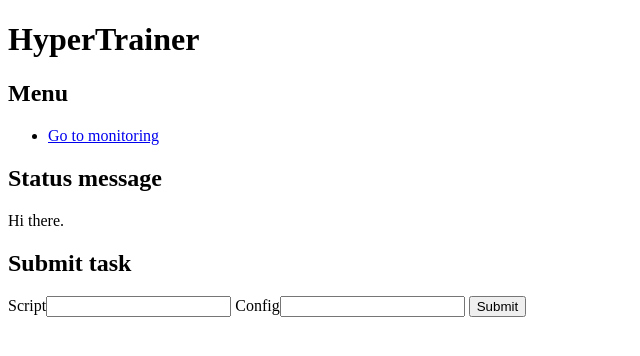
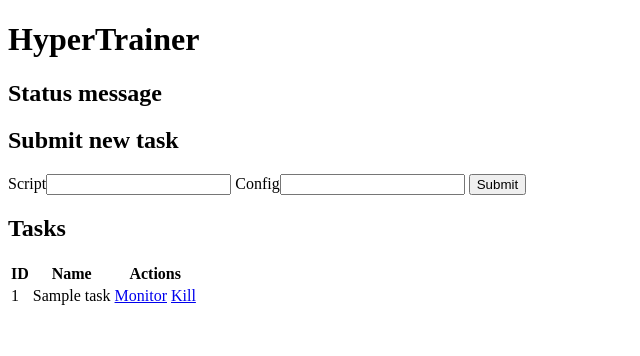
Before and after one commit to lemairecarl/hypertrainer, a Flask app: template templates/index.html in a window 1280 px wide. Shown: the top 356 px of the page, without its empty margins (0-640 px from the left). Run offline with Flask 2, Linux system fonts and the light colour scheme; the template is opened without the code that fills it: most values are stand-ins (such as "Sample title", 1, 10 or a date in 2020); parts of the project's set-up code (start-up, migrations or seed data) failed here and were passed over.

Commit message:
Implement kill task, monitor single task

```diff
--- a/experimentmanager.py
+++ b/experimentmanager.py
@@ -22,8 +22,7 @@ class ExperimentManager(object):
             Process(target=visdom.server.main).start()
 
         self.vis = visdom.Visdom()
-        self.tasks = []
-        self.processes = {}
+        self.tasks = {}
 
         if not self.vis.check_connection(timeout_seconds=4):
             raise RuntimeError('A visdom server must be running. Please run `visdom` in a terminal.')
@@ -37,6 +36,7 @@ class ExperimentManager(object):
         self.tasks.clear()
         # Iterate on yaml files
         for config_file_path in CONFIGS_PATH.glob('*.yaml'):
+            raise NotImplementedError  # TODO task_id when no pid?
             self.tasks.append(Task.from_config_file(config_file_path))
 
         self.add_suffixes_to_parent_configs()
@@ -73,16 +73,15 @@ class ExperimentManager(object):
             time.sleep(2 * 60)
 
     def launch_script(self, script_path: Path, config_file_path: Path):
-        t = Task.from_config_file(config_file_path)
         p = subprocess.Popen(['python', str(script_path), str(config_file_path)],
                              cwd=os.path.dirname(os.path.realpath(__file__)),
                              universal_newlines=True)
-        # TODO add to self.tasks
-        # FIXME do I need to keep the Popen?
-        self.processes[t] = p
+        t = Task.from_config_file(config_file_path)
+        t.task_id = p.pid
+        self.tasks[t.task_id] = t
 
     def get_all_outputs(self):
-        return {t.name: t.get_output() for t in self.processes.keys()}
+        return {t.name: t.get_output() for t in self.tasks}
 
     def add_suffixes_to_parent_configs(self):
         # needed because of how the visdom UI works
--- a/server.py
+++ b/server.py
@@ -1,4 +1,6 @@
 from pathlib import Path
+import os
+import signal
 
 from flask import Flask, request, render_template
 
@@ -8,19 +10,35 @@ app = Flask(__name__)
 em = ExperimentManager(start_visdom=False)
 
 
-@app.route('/')
-def home(msg=None):
-    return render_template('index.html', msg=msg)
+@app.route('/', methods=['GET', 'POST'])
+def main(msg='Ready.'):
+    action = request.args.get('action')
+    if action == 'submit':
+        msg = submit()
+    elif action == 'kill':
+        msg = kill()
+    elif action is None:
+        pass
+    else:
+        msg = 'ERROR: Unrecognized action.'
+    return render_template('index.html', tasks=em.tasks.values(), msg=msg)
 
 
-@app.route('/submit', methods=['POST'])
-def action():
+@app.route('/monitor/<int:task_id>')
+def monitor(task_id):
+    task = em.tasks[task_id]
+    stdout, stderr = task.get_output()
+    return render_template('monitor.html', task=task, stdout=stdout, stderr=stderr)
+
+
+def submit():
     script_path = request.form['script']
     config_path = request.form['config']
     em.launch_script(script_path=Path(script_path), config_file_path=Path(config_path))
-    return home('Launching "{}" with "{}".'.format(script_path, config_path))
+    return 'Launching "{}" with "{}".'.format(script_path, config_path)
 
 
-@app.route('/monitor')
-def monitor():
-    return render_template('monitor.html', all_outputs = em.get_all_outputs())
+def kill():
+    task_id = int(request.args.get('task_id'))
+    os.kill(task_id, signal.SIGTERM)
+    return 'Killed task with pid {}.'.format(task_id)
--- a/task.py
+++ b/task.py
@@ -15,6 +15,7 @@ class Task:
         self.config = config
         self.metrics = []
         self.best_epoch = None
+        self.task_id = None
 
     @staticmethod
     def from_config_file(config_file_path):
--- a/templates/index.html
+++ b/templates/index.html
@@ -3,25 +3,30 @@
 
 <h1>HyperTrainer</h1>
 
-<h2>Menu</h2>
-<ul>
-  <li><a href="/monitor">Go to monitoring</a></li>
-</ul>
-
 <h2>Status message</h2>
-<p>
-{% if msg %}
-  {{ msg }}
-{% else %}
-  Hi there.
-{% endif %}
-</p>
+<p>{{ msg }}</p>
 
 <div>
-  <h2>Submit task</h2>
-  <form action="/submit" method="post">
+  <h2>Submit new task</h2>
+  <form action="/?action=submit" method="post">
     <label for="script">Script</label><input name="script" id="script">
     <label for="config">Config</label><input name="config" id="config">
-    <button formaction="submit">Submit</button>
+    <input type="submit" value="Submit">
   </form>
 </div>
+
+<h2>Tasks</h2>
+
+<table>
+  <tr><th>ID</th><th>Name</th><th>Actions</th></tr>
+  {% for task in tasks %}
+    <tr>
+      <td>{{ task.task_id }}</td>
+      <td>{{ task.name }}</td>
+      <td>
+        <a href="/monitor/{{ task.task_id }}">Monitor</a>
+        <a href="/?action=kill&task_id={{ task.task_id }}">Kill</a>
+      </td>
+    </tr>
+{% endfor %}
+</table>
```
Also changed, not shown: templates/monitor.html (+6 -8 lines).
